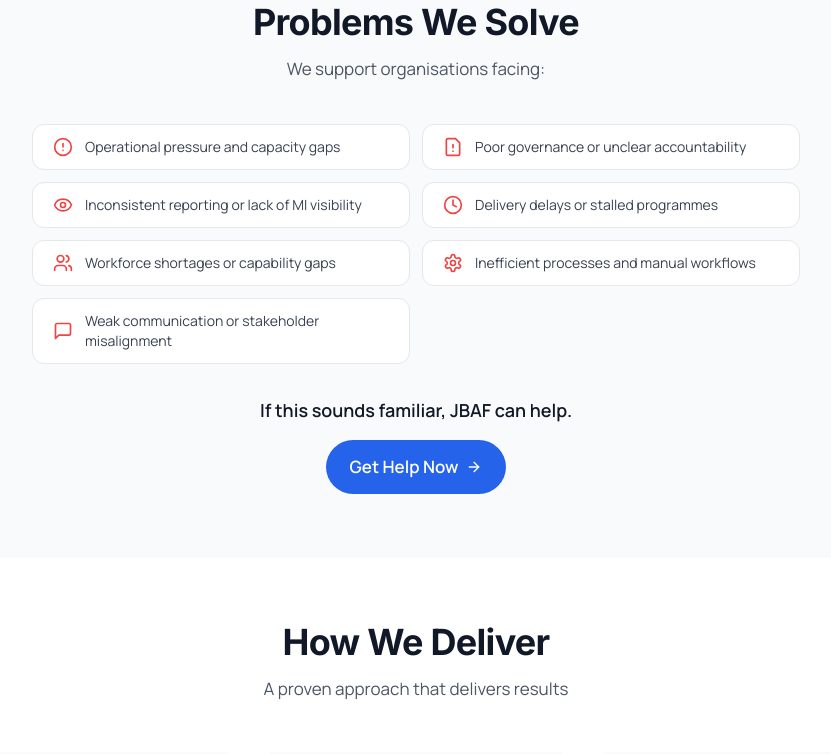
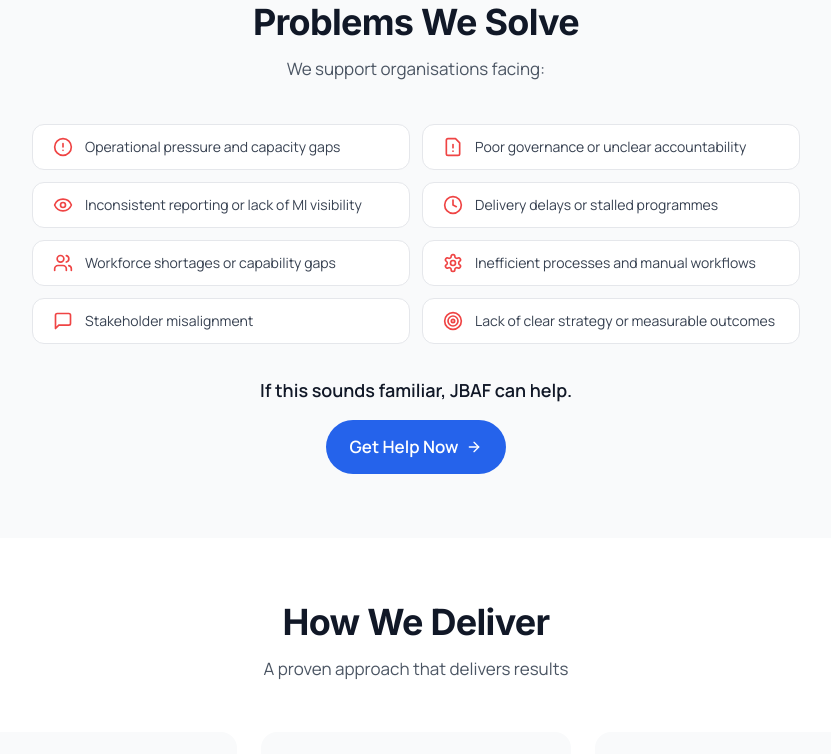
Before and after one commit to nicomalgeri/jbaf-consulting, a Next.js app: page /landing in a window 1280 px wide. Shown: the part 3551-4305 px from the top of the page, without its empty margins (224-1055 px from the left). Built offline with nearby package versions, Linux system fonts and the light colour scheme; no server answers.

Commit message:
Update problems we solve list

```diff
--- a/app/landing/page.tsx
+++ b/app/landing/page.tsx
@@ -500,7 +500,8 @@
               { icon: Clock, text: 'Delivery delays or stalled programmes' },
               { icon: Users, text: 'Workforce shortages or capability gaps' },
               { icon: Settings, text: 'Inefficient processes and manual workflows' },
-              { icon: MessageSquare, text: 'Weak communication or stakeholder misalignment' },
+              { icon: MessageSquare, text: 'Stakeholder misalignment' },
+              { icon: Target, text: 'Lack of clear strategy or measurable outcomes' },
             ].map((item, index) => (
               <div
                 key={index}
```
